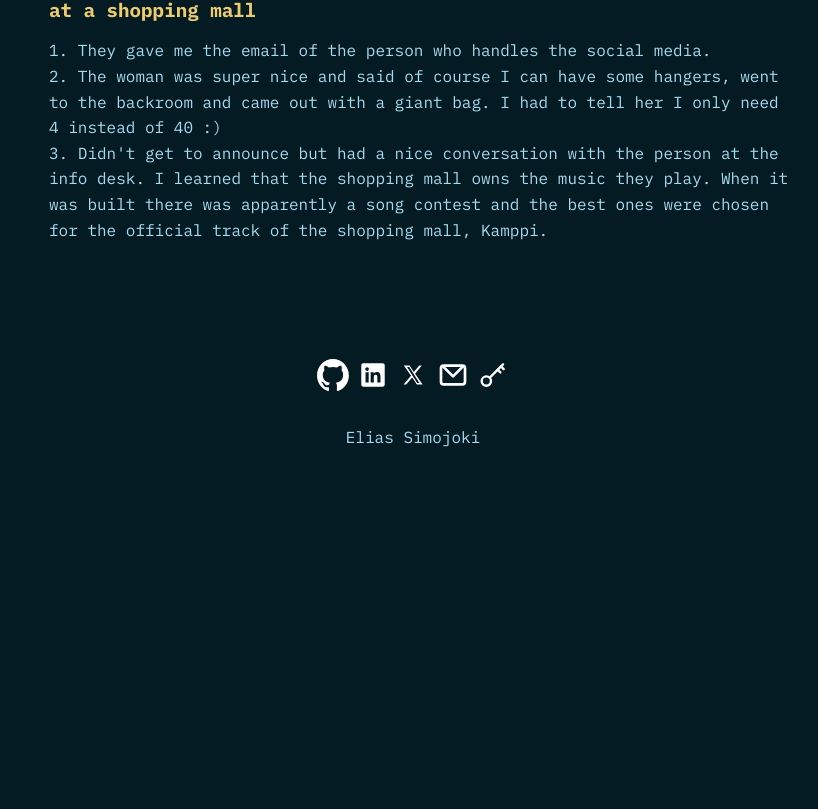
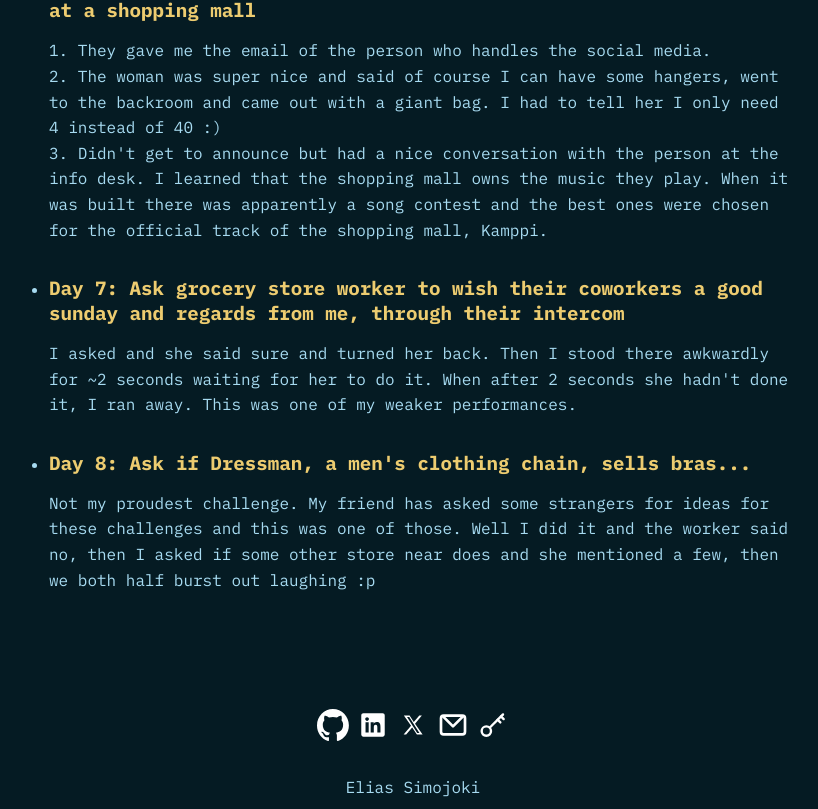
Before and after one commit to MojoLake/eSite, a SvelteKit app: page /rejection-therapy in a window 1280 px wide. Shown: the part 1079-1888 px from the top of the page, without its empty margins (227-1045 px from the left). Before the commit the page ends 1538 px from the top, so only its background shows below. Built offline with nearby package versions, Linux system fonts and the light colour scheme.

Commit message:
feat: add days 7 and 8

```diff
--- a/src/routes/rejection-therapy/+page.svelte
+++ b/src/routes/rejection-therapy/+page.svelte
@@ -43,6 +43,16 @@
         2. The woman was super nice and said of course I can have some hangers, went to the backroom and came out with a giant bag. I had to tell her I only need 4 instead of 40 :)
         3. Didn't get to announce but had a nice conversation with the person at the info desk. I learned that the shopping mall owns the music they play. When it was built there was apparently a song contest and the best ones were chosen for the official track of the shopping mall, Kamppi.`
     },
+    {
+        day: 7,
+        title: "Ask grocery store worker to wish their coworkers a good sunday and regards from me, through their intercom",
+        notes: "I asked and she said sure and turned her back. Then I stood there awkwardly for ~2 seconds waiting for her to do it. When after 2 seconds she hadn't done it, I ran away. This was one of my weaker performances."
+    },
+    {
+        day: 8,
+        title: "Ask if Dressman, a men's clothing chain, sells bras...",
+        notes: "Not my proudest challenge. My friend has asked some strangers for ideas for these challenges and this was one of those. Well I did it and the worker said no, then I asked if some other store near does and she mentioned a few, then we both half burst out laughing :p"
+    }
   ];
 </script>
 
```
